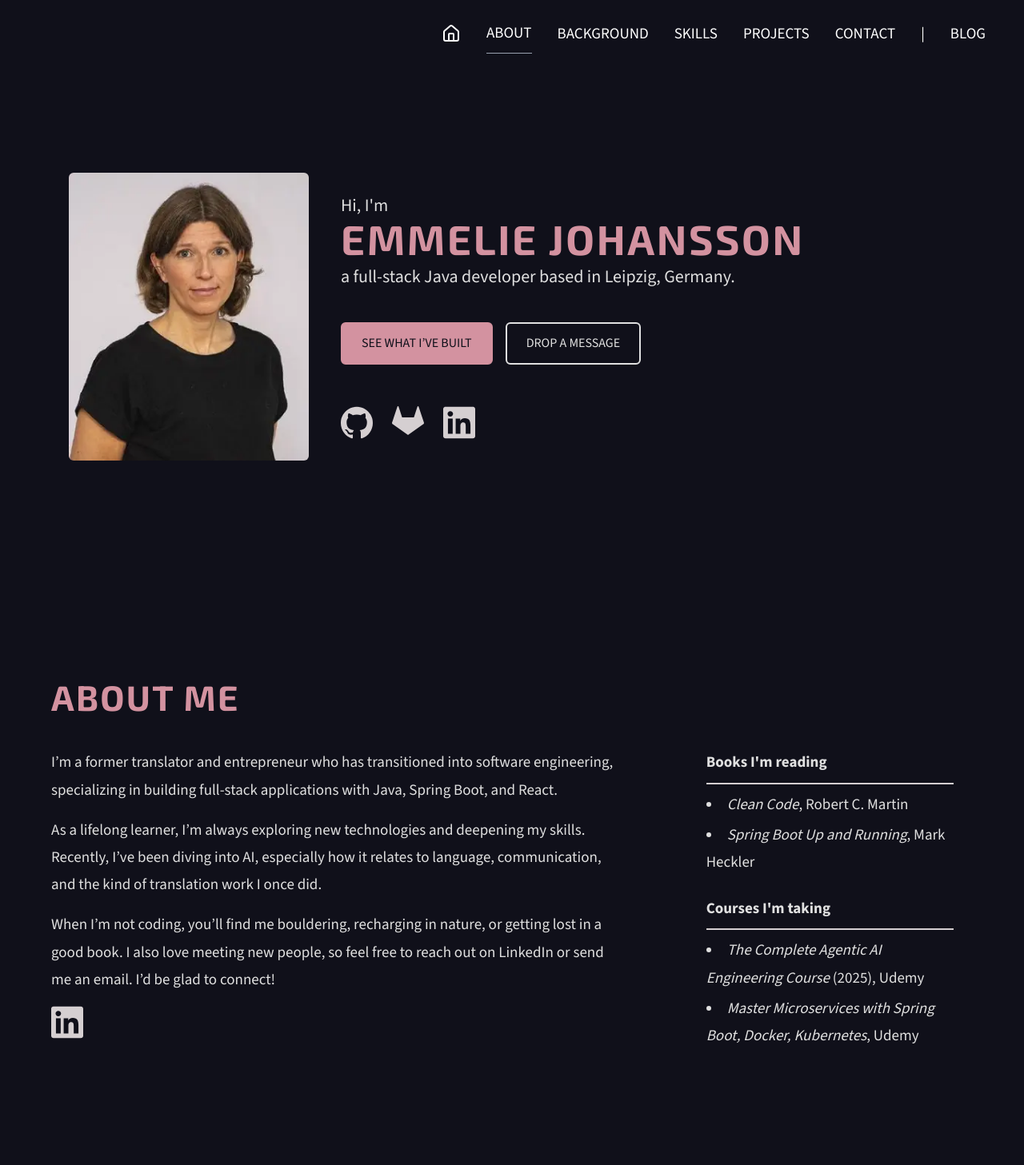
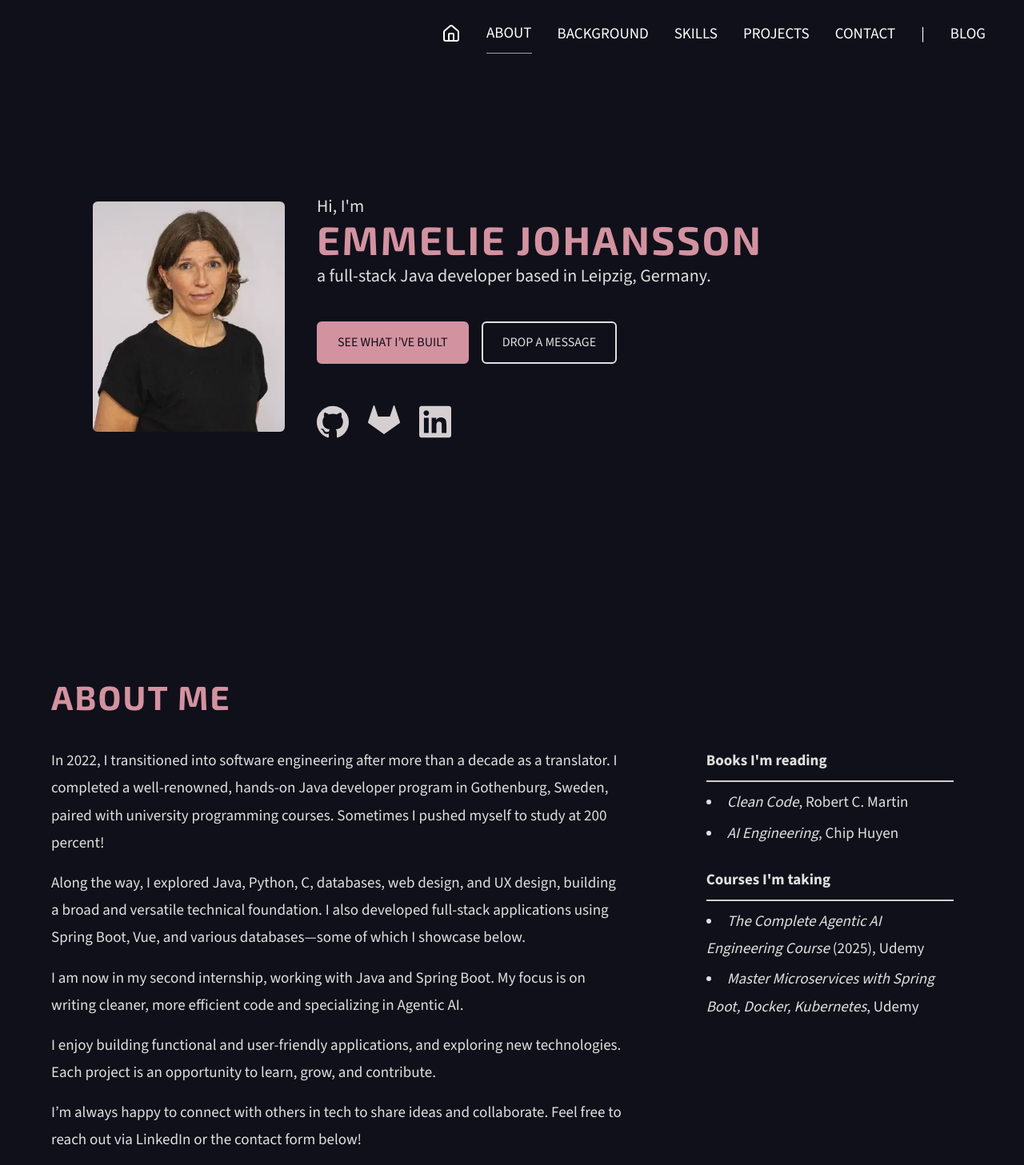
Before and after one commit to Emmelie83/PortfolioReact, a React (Vite) app: page / in a window 1280 px wide. Shown: the top 1457 px of the page at 80% size. Built offline with nearby package versions, Linux system fonts and the light colour scheme.

Commit message:
Change header size and about me text

```diff
--- a/src/components/NowSection.tsx
+++ b/src/components/NowSection.tsx
@@ -11,10 +11,7 @@ export default function NowSection() {
 							<em>Clean Code</em>, Robert C. Martin
 						</li>
 						<li>
-							<em>
-								Spring Boot Up and Running
-							</em>
-							, Mark Heckler
+							<em>AI Engineering</em>, Chip Huyen
 						</li>
 					</ul>
 				</div>
@@ -28,8 +25,11 @@ export default function NowSection() {
 							(2025), Udemy
 						</li>
 						<li>
-							<em>Master Microservices with Spring Boot, Docker, Kubernetes</em>,
-							Udemy
+							<em>
+								Master Microservices with Spring Boot, Docker,
+								Kubernetes
+							</em>
+							, Udemy
 						</li>
 					</ul>
 				</div>
--- a/src/components/SkillItem.tsx
+++ b/src/components/SkillItem.tsx
@@ -6,7 +6,7 @@ interface SkillItemProps {
 export default function SkillItem({ icon, label }: SkillItemProps) {
   return (
     <li className="flex flex-col sm:flex-row gap-3 md:gap-4 items-center sm:items-start text-nowrap text-center sm:text-left">
-      <img src={icon} alt={label} className="w-8 md:w-10" />
+      <img src={icon} alt={label} className="w-8 md:w-9" />
       <span className="text-sm sm:text-lg">{label}</span>
     </li>
   )
--- a/src/index.css
+++ b/src/index.css
@@ -31,7 +31,7 @@ h1 {
 }
 
 h2 {
-  font-size: 26px;
+  font-size: 24px;
   margin-bottom: 16px;
 }
 
@@ -280,7 +280,7 @@ html {
 
 @media (min-width: 1224px) {
   h1 {
-    font-size: 52px;
+    font-size: 50px;
   }
 
   body {
@@ -288,7 +288,7 @@ html {
     }
 
 h2 {
-    font-size: 44px;
+    font-size: 42px;
   }
 
   h3 {
--- a/src/modules/About.tsx
+++ b/src/modules/About.tsx
@@ -3,9 +3,11 @@ import linkedinIcon from "../assets/icons/linkedin.svg";
 import NowSection from "../components/NowSection";
 
 const paragraphs = [
-	"I’m a former translator and entrepreneur who has transitioned into software engineering, specializing in building full-stack applications with Java, Spring Boot, and React.",
-	"As a lifelong learner, I’m always exploring new technologies and deepening my skills. Recently, I’ve been diving into AI, especially how it relates to language, communication, and the kind of translation work I once did.",
-	"When I’m not coding, you’ll find me bouldering, recharging in nature, or getting lost in a good book. I also love meeting new people, so feel free to reach out on LinkedIn or send me an email. I’d be glad to connect!",
+	"In 2022, I transitioned into software engineering after more than a decade as a translator. I completed a well-renowned, hands-on Java developer program in Gothenburg, Sweden, paired with university programming courses. Sometimes I pushed myself to study at 200 percent!",
+	"Along the way, I explored Java, Python, C, databases, web design, and UX design, building a broad and versatile technical foundation. I also developed full-stack applications using Spring Boot, Vue, and various databases—some of which I showcase below.",
+  "I am now in my second internship, working with Java and Spring Boot. My focus is on writing cleaner, more efficient code and specializing in Agentic AI.",
+  "I enjoy building functional and user-friendly applications, and exploring new technologies. Each project is an opportunity to learn, grow, and contribute.",
+	"I’m always happy to connect with others in tech to share ideas and collaborate. Feel free to reach out via LinkedIn or the contact form below!",
 ];
 
 export default function About() {
--- a/src/modules/Header.tsx
+++ b/src/modules/Header.tsx
@@ -9,12 +9,12 @@ export default function Header() {
       <NavBar />
 			<header className="flex flex-col lg:flex-row items-center justify-center max-w-screen-xl mx-auto lg:h-[600px] gap-10 px-4 md:px-14 lg:px-16 pt-20 md:pt-28 mb-12 sm:mb-20">
 				<img
-					className="w-[220px] sm:w-[260px] md:w-[300px] rounded-md"
+					className="w-[200px] sm:w-[220px] md:w-[240px] rounded-md"
 					src={profilePicture}
 					alt="Emmelie Johansson, Full-stack Java Developer in Leipzig"
 					loading="lazy"
-					width={300}
-					height={300}
+					width={240}
+					height={240}
 				/>
 
 				<div className="flex flex-col gap-8 items-center text-center lg:items-start lg:text-left w-full lg:w-2/3">
```
